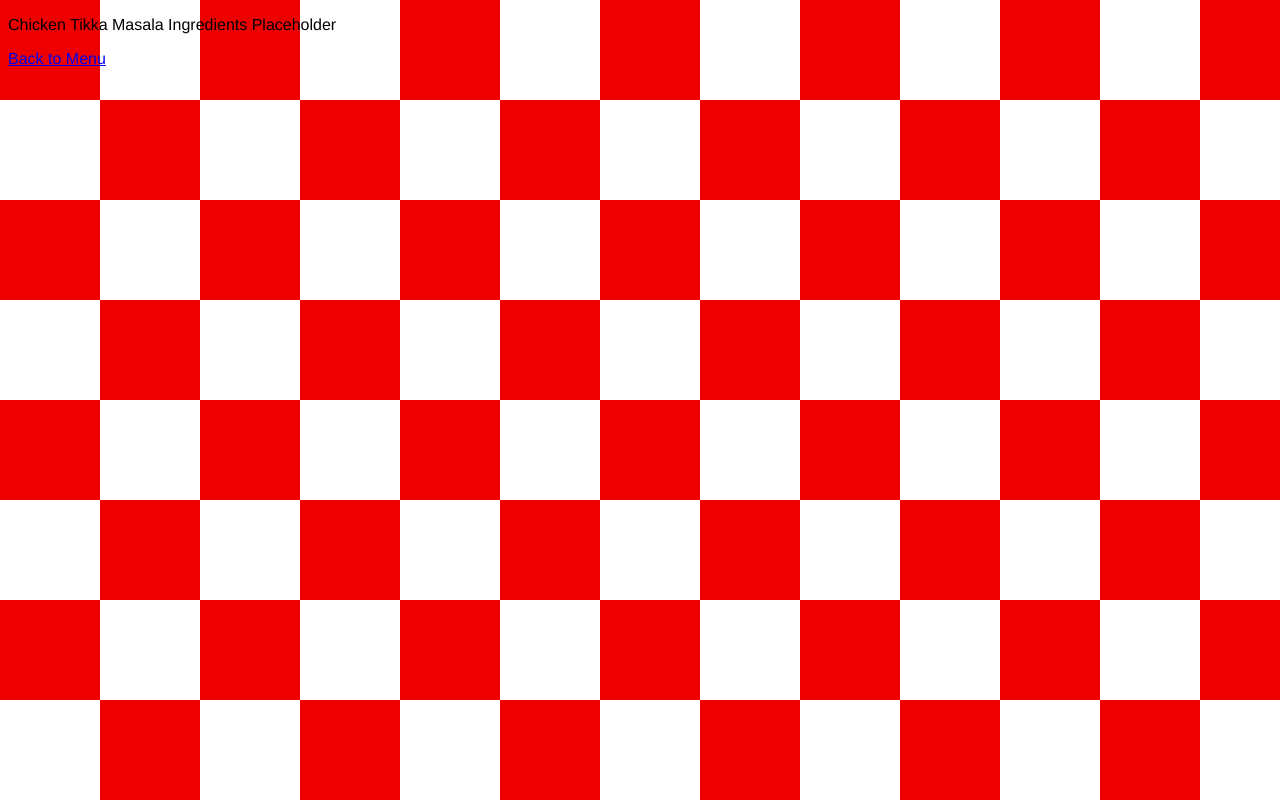
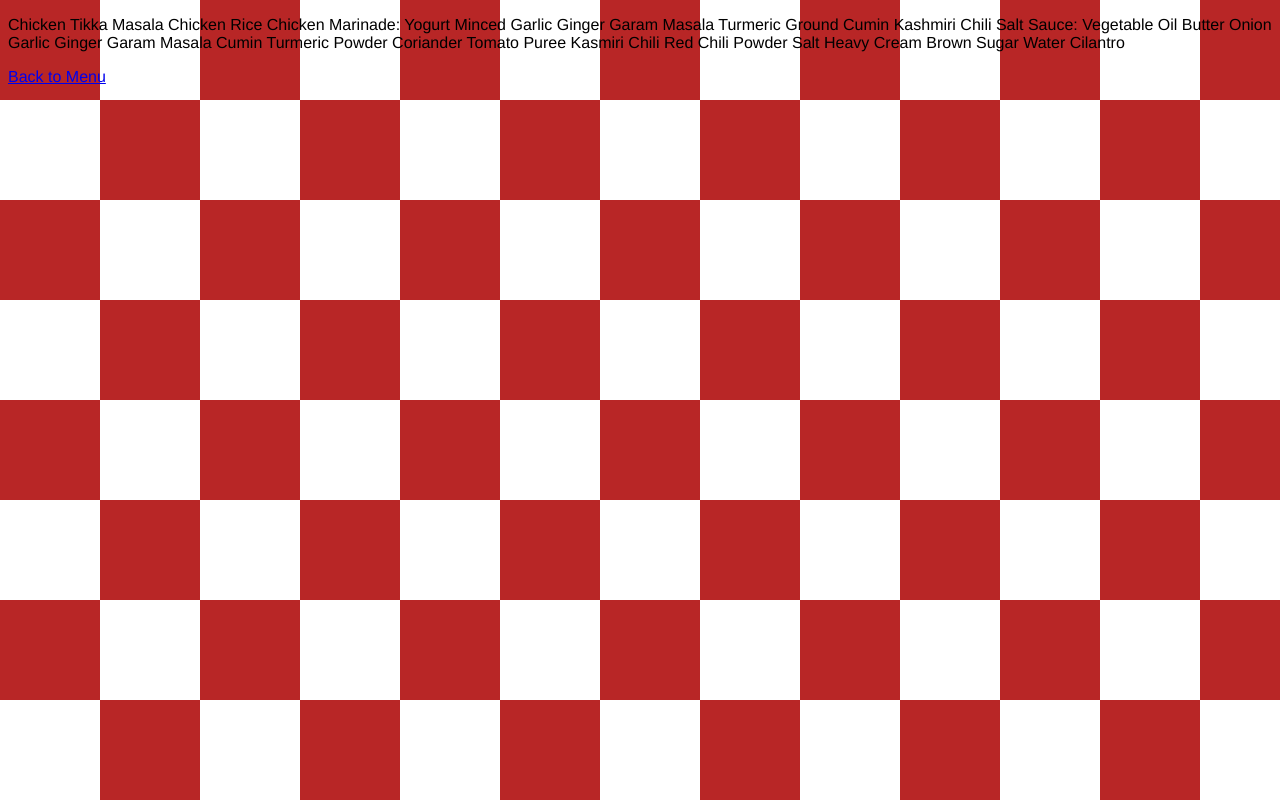
Before and after one commit to daugheja1/TeamProject-1, a plain HTML site: page menuitems/tikkamasala.html in a window 1280 px wide. Drawn offline with Linux system fonts and the light colour scheme; files that its build step writes are made by us from their sources.

Commit message:
Cheesesteak and Tikka

```diff
--- a/menuitems/tikkamasala.html
+++ b/menuitems/tikkamasala.html
@@ -9,7 +9,37 @@
         <body>
             <p>
                 Chicken Tikka Masala
-                    Ingredients Placeholder
+
+                    Chicken
+                    Rice
+                    Chicken Marinade:
+                        Yogurt
+                        Minced Garlic
+                        Ginger
+                        Garam Masala
+                        Turmeric
+                        Ground Cumin
+                        Kashmiri Chili
+                        Salt
+                    Sauce:
+                        Vegetable Oil
+                        Butter
+                        Onion
+                        Garlic
+                        Ginger
+                        Garam Masala
+                        Cumin
+                        Turmeric Powder
+                        Coriander
+                        Tomato Puree
+                        Kasmiri Chili
+                        Red Chili Powder
+                        Salt
+                        Heavy Cream
+                        Brown Sugar
+                        Water
+                        Cilantro
+
 
             </p>
             <a href="/menu.html">Back to Menu</a>
--- a/scripts/style.css
+++ b/scripts/style.css
@@ -1,6 +1,7 @@
 body{
     font-family: Helvetica;
-    background-image: url('/images/Checkerboard.png');
+    background-image: url('/images/background 2.png');
+
 }
 img{
     width: 250px;
```
Also changed, not shown: about.html (+1 -1 lines), menuitems/cheeseBurger.html (+1 -0 lines).
